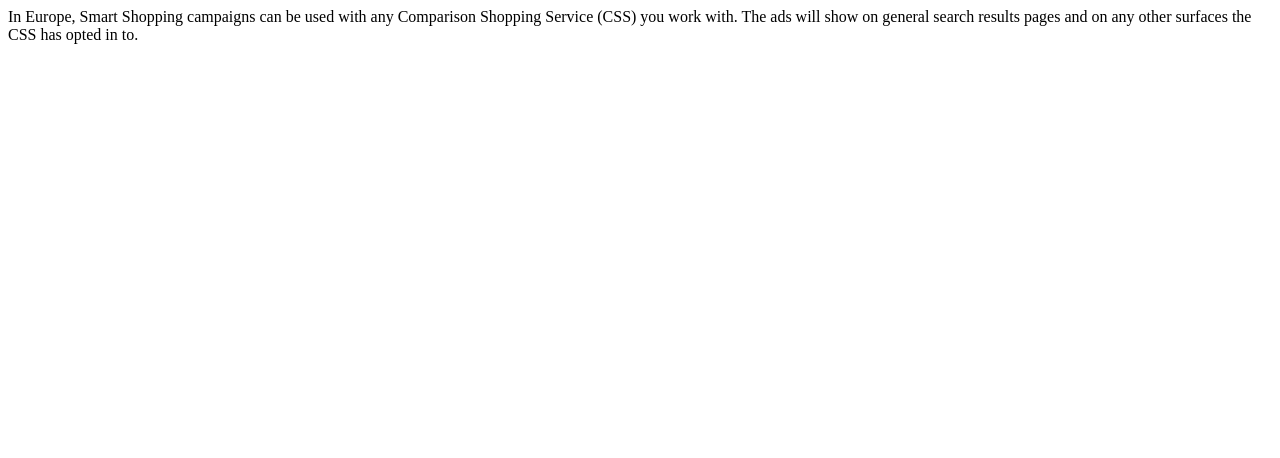
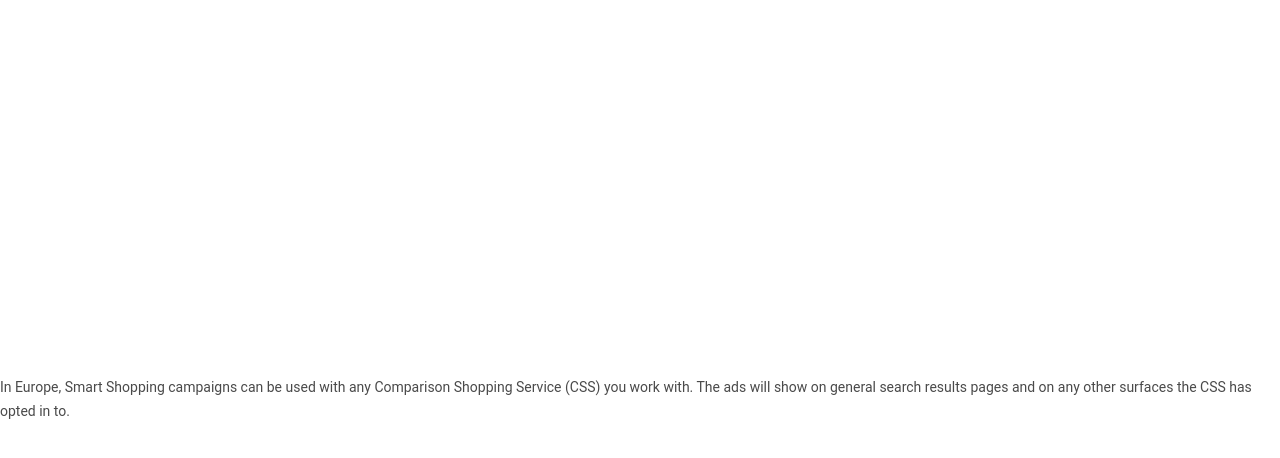
Before and after one commit to xmtvc/smartshopping, a plain HTML site: page index.html in a window 1280 px wide. Drawn offline with Linux system fonts and the light colour scheme.

Commit message:
Update index.html

```diff
--- a/index.html
+++ b/index.html
@@ -1,11 +1,18 @@
 <!DOCTYPE html>
-<html lang="en">
+<html lang='en'>
 <head>
-    <meta charset="UTF-8">
-    <meta name="viewport" content="width=device-width, initial-scale=1.0">
-    <title>Smart shopping campaigns in europe</title>
+<meta charset='UTF-8'>
+<meta name='viewport' content='width=device-width, initial-scale=1.0'>
+<title>Smart shopping campaigns in europe</title>
+<style>
+*{font: inherit;margin: 0;padding: 0;}
+html{font-family: 'Google Sans', Roboto, -apple-system, system-ui, BlinkMacSystemFont, 'Segoe UI', Roboto, Oxygen, Ubuntu, Cantarell, 'Open Sans', 'Helvetica Neue', sans-serif;font-size: 100%;}
+body{display: flex; justify-content: center; align-items: center; height: 100vh;}
+p{color: #4a4a4a;font-size: .875rem;line-height: 1.7;}
+@media (max-width: 600px) { p{font-size: .75rem ;} }
+</style>
 </head>
 <body>
-    In Europe, Smart Shopping campaigns can be used with any Comparison Shopping Service (CSS) you work with. The ads will show on general search results pages and on any other surfaces the CSS has opted in to.
+    <p>In Europe, Smart Shopping campaigns can be used with any Comparison Shopping Service (CSS) you work with. The ads will show on general search results pages and on any other surfaces the CSS has opted in to.</p>
 </body>
 </html>
```
